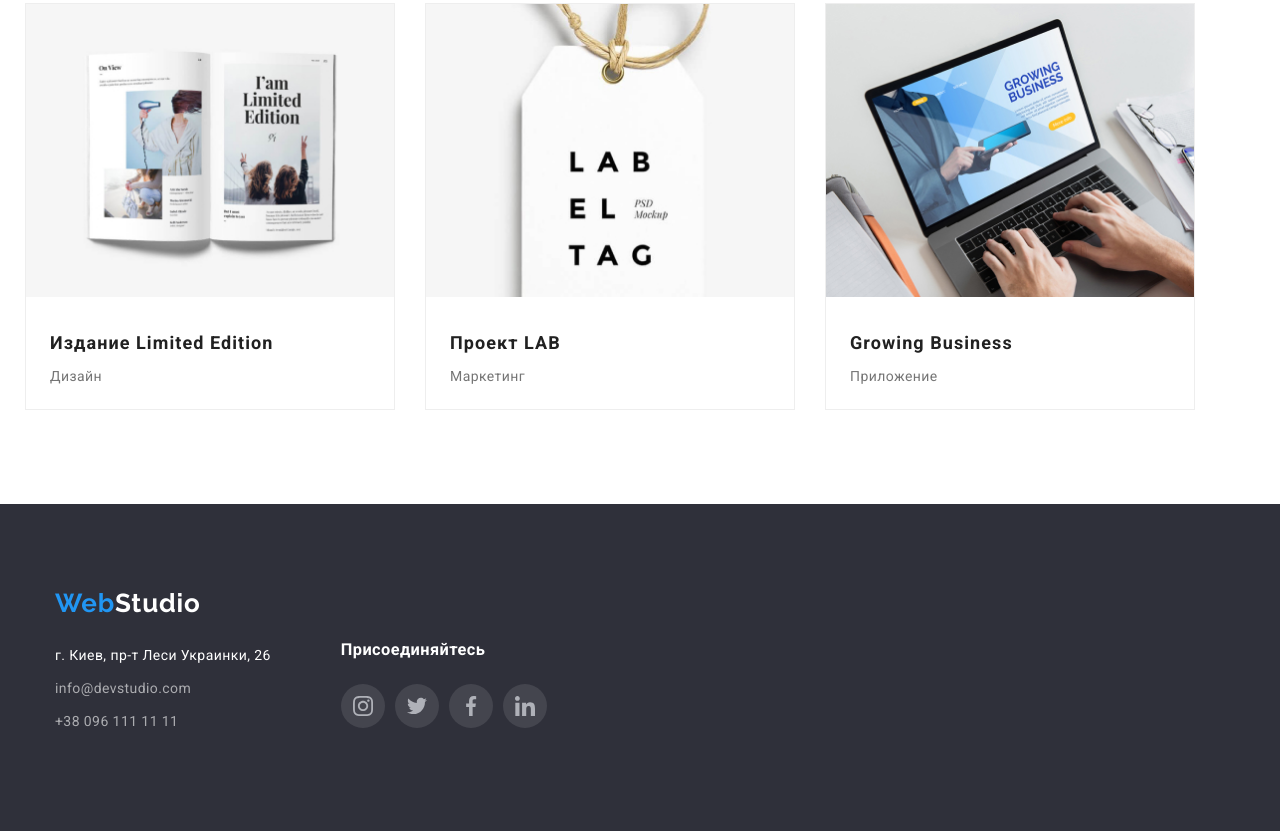
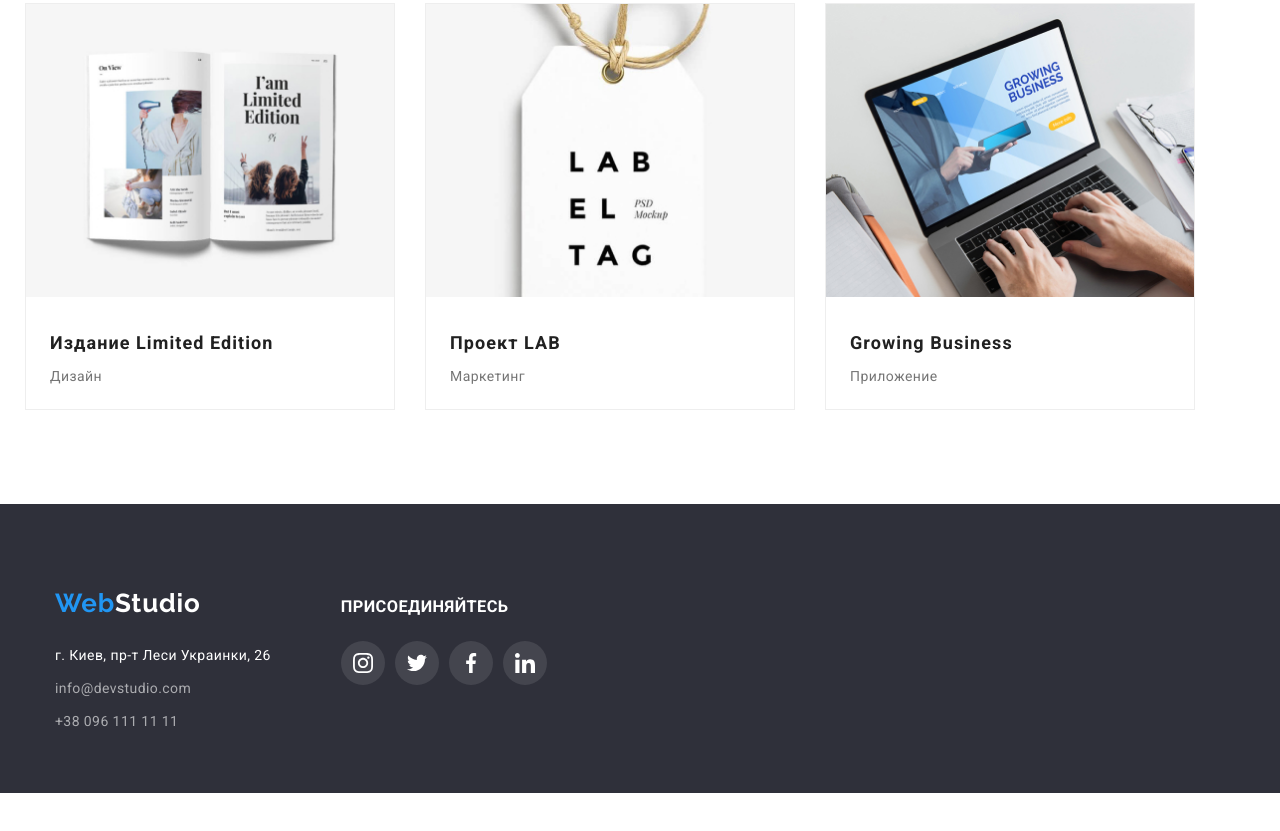
Before and after one commit to KseniiaSerhiienko/goit-markup-hw-04, a plain HTML site: page portfolio.html in a window 1280 px wide. Shown: the part 1133-1964 px from the top of the page. After the commit the page ends 1926 px from the top, so only its background shows below. Drawn offline with nearby package versions, Linux system fonts and the light colour scheme.

Commit message:
Правки после проверки

```diff
--- a/css/styles.css
+++ b/css/styles.css
@@ -190,8 +190,9 @@ img {
 }
 
 .contacts-list .icon{
-    width: 16px;
-    height: 12px;
+    width: 18px;
+    height: 14px;
+    margin-right: 10px;
     stroke: var(--primary-text-color);
 }
 
@@ -328,6 +329,7 @@ img {
 
 .card-text{
     margin-top: 10px;
+    margin-bottom: 16px;
 }
 .team-card > .team-item{
     flex-basis: calc((100% - 120px) /4);
@@ -365,17 +367,21 @@ img {
 }
 
 .clients-icon-link{
-    display: block;
+    display: flex;
+    align-items: center;
+    justify-content: center;
+
+    width: 170px;
+    height: 90px;
+
     border: 1px solid #AFB1B8;
     fill: #AFB1B8;
     border-radius: 6%;
-    padding: 24px 64px;
-    width: 170px;
-    height: 90px;
 }
 
 .clients-icon-link:hover,
 .clients-icon-link:focus{
+    fill: var(--accent-color);
     border-color: var(--accent-color);
 }
 .clients-icon-item:hover .icon,
@@ -444,6 +450,7 @@ img {
 }
 .footer-container{
     display: flex;
+    align-items: baseline;
 
     width: 1200px;
     padding-left: 15px;
@@ -458,11 +465,6 @@ img {
 
 }
 
-
-.footer-item-link{
-    margin-top: 72px;
-    margin-bottom: 100px;
-}
 
 .footer-icons-link{
     border-radius: 50%;
@@ -481,7 +483,27 @@ img {
 .footer-subtitle{
     color: #FFFFFF;
     margin-bottom: 20px;
+    text-transform: uppercase;
 }
+
+.footer-icons-link{
+    display: flex;
+    justify-content: center;
+    align-items: center;
+    border-radius: 50%;
+    cursor: pointer;
+    width: 44px;
+    height: 44px;
+    fill: #FFFFFF;
+}
+
+
+.footer-icons-link:hover,
+.footer-icons-link:focus{
+    fill:#FFFFFF;
+    background-color: var(--accent-color);
+}
+
 .logo-second-item{
     font-family: Raleway;
     font-weight: bold;
--- a/portfolio.html
+++ b/portfolio.html
@@ -153,7 +153,7 @@
           <h3 class="footer-subtitle">Присоединяйтесь</h3>
             <ul class="list social-icons">
               <li class="social-icons-item">
-                <a href="" class="social-icons-link fon" target="_blank" rel="noopener noreferrer">
+                <a href="" class="footer-icons-link fon" target="_blank" rel="noopener noreferrer">
                   <svg class="icon">
                     <use href="./images/sprite.svg.svg#icon-instagram"></use>
                   </svg>
@@ -161,7 +161,7 @@
               </li>
 
               <li class="social-icons-item">
-                <a href="" class="social-icons-link fon" target="_blank" rel="noopener noreferrer">
+                <a href="" class="footer-icons-link fon" target="_blank" rel="noopener noreferrer">
                   <svg class="icon">
                     <use href="./images/sprite.svg.svg#icon-twitter"></use>
                   </svg>
@@ -169,7 +169,7 @@
               </li>
 
               <li class="social-icons-item">
-                <a href="" class="social-icons-link fon" target="_blank" rel="noopener noreferrer">
+                <a href="" class="footer-icons-link fon" target="_blank" rel="noopener noreferrer">
                   <svg class="icon">
                     <use href="./images/sprite.svg.svg#icon-facebook"></use>
                   </svg>
@@ -177,7 +177,7 @@
               </li>
 
               <li class="social-icons-item">
-                <a href="" class="social-icons-link fon" target="_blank" rel="noopener noreferrer">
+                <a href="" class="footer-icons-link fon" target="_blank" rel="noopener noreferrer">
                   <svg class="icon">
                     <use href="./images/sprite.svg.svg#icon-linkedin"></use>
                   </svg>
```
Also changed, not shown: index.html (+4 -4 lines).
